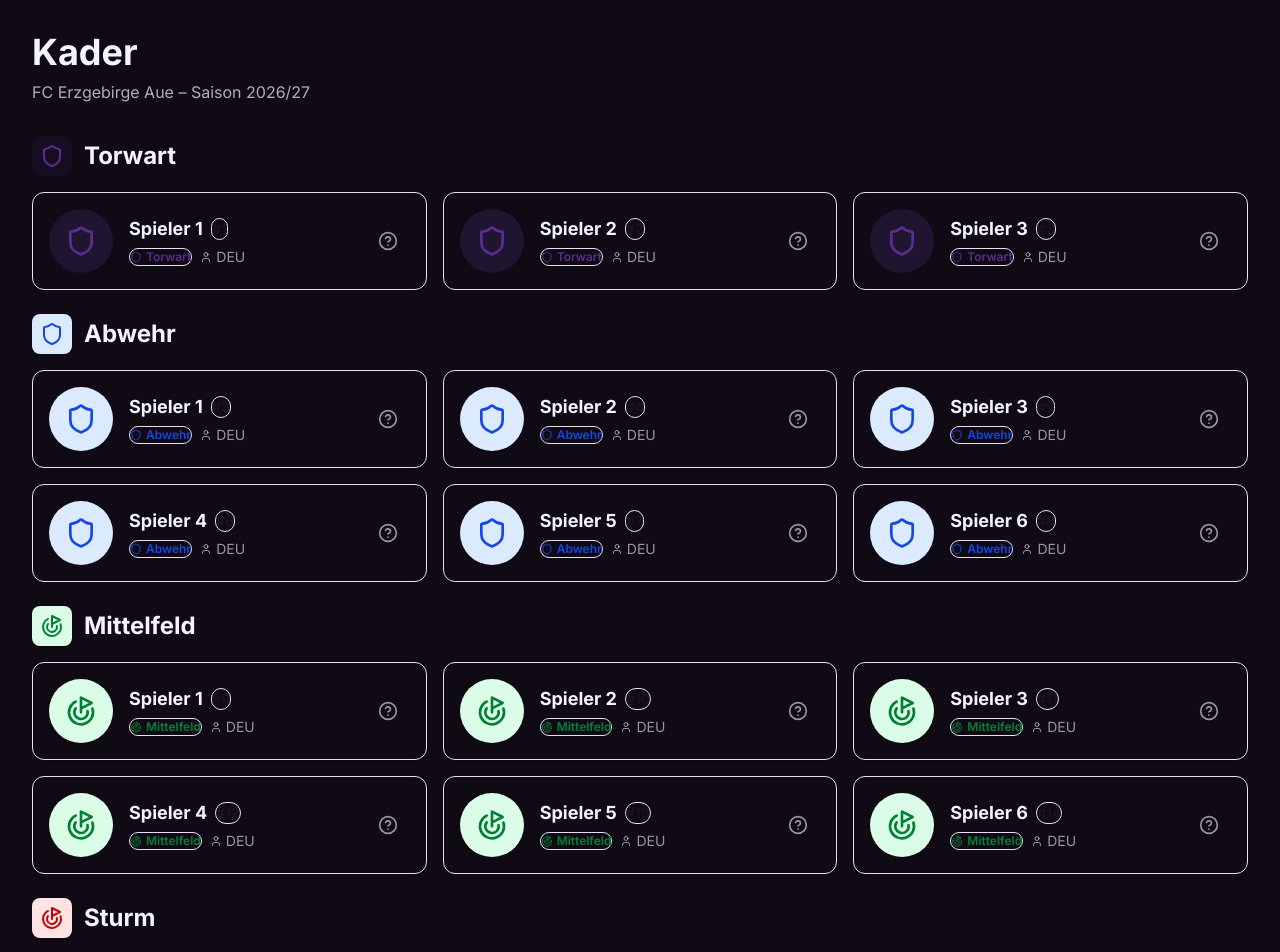
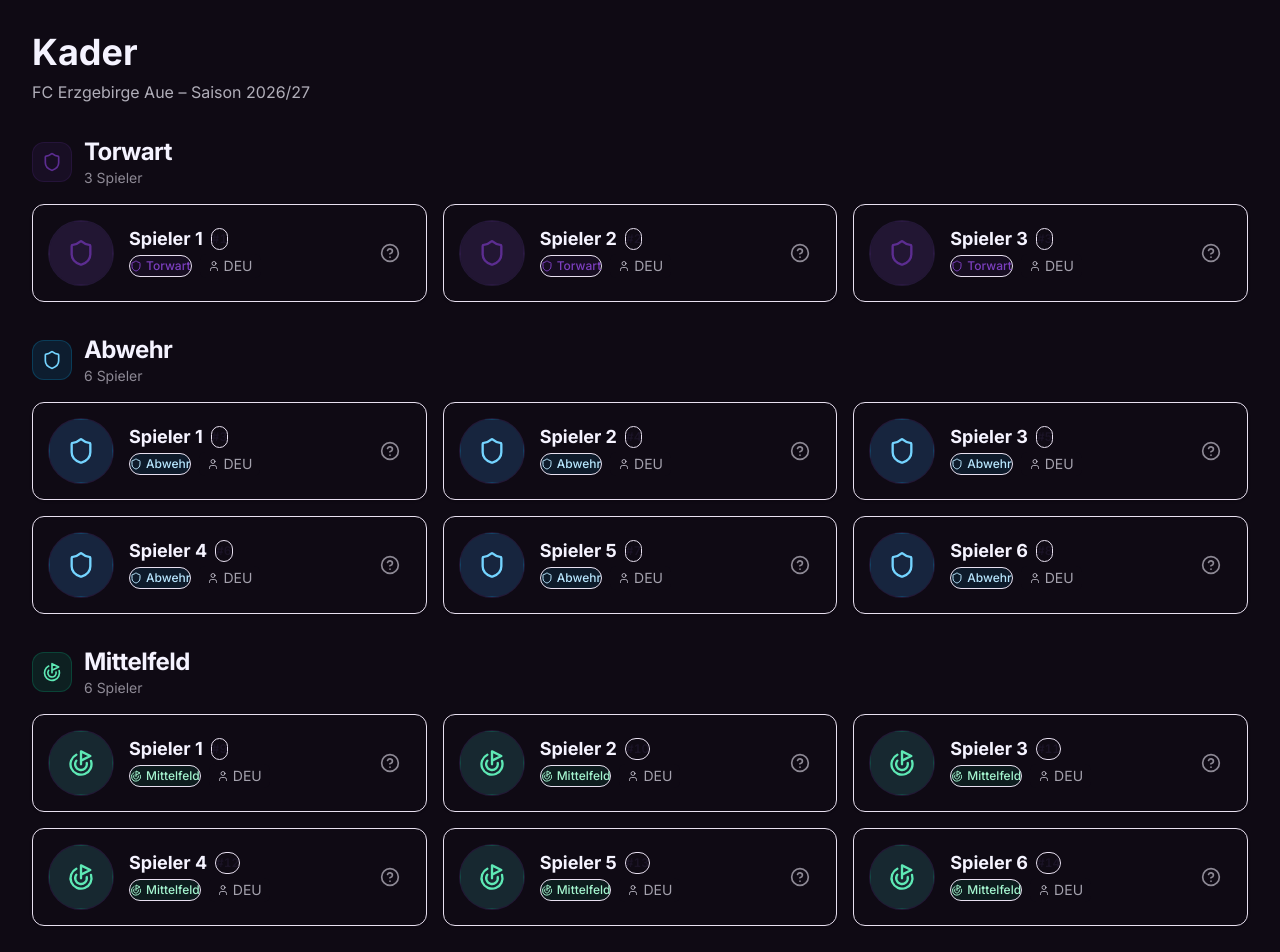
Before and after one commit to PrinzMichiDE/kumpelapp, a Next.js app in the folder webapp/: page /kader in a window 1280 px wide. Shown: the top 952 px of the page. Built offline with nearby package versions, Linux system fonts and the light colour scheme.

Commit message:
ui: enhance squad cards and section accessibility

```diff
--- a/webapp/src/app/(app)/kader/page.tsx
+++ b/webapp/src/app/(app)/kader/page.tsx
@@ -6,10 +6,30 @@ import { User, Shield, Goal, HelpCircle } from 'lucide-react'
 import { cn } from '@kumpelapp/utils'
 
 const positionConfig = {
-  GOALKEEPER: { label: 'Torwart', icon: Shield, color: 'bg-fc-violet/10 text-fc-violet' },
-  DEFENDER: { label: 'Abwehr', icon: Shield, color: 'bg-blue-100 text-blue-700 dark:bg-blue-900 dark:text-blue-300' },
-  MIDFIELDER: { label: 'Mittelfeld', icon: Goal, color: 'bg-green-100 text-green-700 dark:bg-green-900 dark:text-green-300' },
-  FORWARD: { label: 'Sturm', icon: Goal, color: 'bg-red-100 text-red-700 dark:bg-red-900 dark:text-red-300' },
+  GOALKEEPER: {
+    label: 'Torwart',
+    icon: Shield,
+    chip: 'bg-fc-violet/12 text-fc-violet ring-1 ring-inset ring-fc-violet/20',
+    badge: 'border-fc-violet/25 bg-fc-violet/10 text-fc-violet-light',
+  },
+  DEFENDER: {
+    label: 'Abwehr',
+    icon: Shield,
+    chip: 'bg-sky-500/12 text-sky-300 ring-1 ring-inset ring-sky-400/20',
+    badge: 'border-sky-400/25 bg-sky-500/10 text-sky-200',
+  },
+  MIDFIELDER: {
+    label: 'Mittelfeld',
+    icon: Goal,
+    chip: 'bg-emerald-500/12 text-emerald-300 ring-1 ring-inset ring-emerald-400/20',
+    badge: 'border-emerald-400/25 bg-emerald-500/10 text-emerald-200',
+  },
+  FORWARD: {
+    label: 'Sturm',
+    icon: Goal,
+    chip: 'bg-rose-500/12 text-rose-300 ring-1 ring-inset ring-rose-400/20',
+    badge: 'border-rose-400/25 bg-rose-500/10 text-rose-200',
+  },
 } as const
 
 function PlayerCard({ player }: { player: PlayerDto }) {
@@ -17,42 +37,54 @@ function PlayerCard({ player }: { player: PlayerDto }) {
   const Icon = config.icon
 
   return (
-    <Card className="flex flex-col sm:flex-row items-center gap-4 p-4 transition-all hover:shadow-lg hover:border-fc-violet/50">
-      <div className="flex-shrink-0 w-16 h-16 rounded-full bg-fc-surface flex items-center justify-center overflow-hidden">
+    <Card className="group flex flex-col items-center gap-4 p-4 transition-[border-color,box-shadow,transform,background-color] duration-200 hover:-translate-y-0.5 hover:border-fc-violet/40 hover:shadow-lg hover:shadow-fc-violet/5 focus-within:border-fc-violet/40 sm:flex-row sm:items-center">
+      <div className="flex h-16 w-16 shrink-0 items-center justify-center overflow-hidden rounded-full bg-fc-surface ring-1 ring-fc-border/70">
         {player.imageUrl ? (
-          <img src={player.imageUrl} alt={player.name} className="w-full h-full object-cover" />
+          <img
+            src={player.imageUrl}
+            alt={`Foto von ${player.name}`}
+            className="h-full w-full object-cover"
+            loading="lazy"
+            decoding="async"
+          />
         ) : (
-          <div className={cn('w-full h-full flex items-center justify-center', config.color)}>
-            <Icon className="h-8 w-8" aria-hidden="true" />
+          <div className={cn('flex h-full w-full items-center justify-center', config.chip)}>
+            <Icon className="h-7 w-7" aria-hidden="true" />
           </div>
         )}
       </div>
-      <div className="flex-1 text-center sm:text-left">
-        <div className="flex items-center justify-center sm:justify-start gap-2 mb-1">
-          <span className="font-bold text-lg text-fc-fg">{player.name}</span>
-          {player.number && (
-            <Badge variant="secondary" className="text-sm">
+      <div className="min-w-0 flex-1 text-center sm:text-left">
+        <div className="mb-1 flex flex-wrap items-center justify-center gap-2 sm:justify-start">
+          <span className="text-lg font-bold leading-tight text-fc-fg">{player.name}</span>
+          {player.number != null ? (
+            <Badge variant="secondary" className="tabular-nums text-xs">
               #{player.number}
             </Badge>
-          )}
+          ) : null}
         </div>
-        <div className="flex items-center justify-center sm:justify-start gap-2 text-sm text-fc-fg/60">
-          <Badge variant="outline" className={config.color.replace('bg-', 'border-').replace('text-', 'text-')}>
-            <Icon className="h-3 w-3 mr-1" aria-hidden="true" />
+        <div className="flex flex-wrap items-center justify-center gap-2 text-sm text-fc-fg/65 sm:justify-start">
+          <Badge variant="outline" className={cn('font-medium', config.badge)}>
+            <Icon className="mr-1 h-3 w-3" aria-hidden="true" />
             {config.label}
           </Badge>
-          {player.nationality && (
-            <span className="flex items-center gap-1">
+          {player.nationality ? (
+            <span className="inline-flex items-center gap-1 rounded-md bg-fc-bg/35 px-2 py-0.5">
               <User className="h-3 w-3" aria-hidden="true" />
               {player.nationality}
             </span>
-          )}
+          ) : null}
         </div>
       </div>
-      <div className="flex-shrink-0">
-        <Button variant="ghost" size="sm" className="text-fc-fg/60 hover:text-fc-violet">
+      <div className="shrink-0">
+        <Button
+          variant="ghost"
+          size="icon"
+          type="button"
+          className="text-fc-fg/55 hover:text-fc-violet"
+          aria-label={`Spielerdetails für ${player.name} anzeigen`}
+          title="Details (demnächst verfügbar)"
+        >
           <HelpCircle className="h-5 w-5" aria-hidden="true" />
-          <span className="sr-only">Spieler-Details</span>
         </Button>
       </div>
     </Card>
@@ -68,27 +100,36 @@ export default function KaderPage() {
           <p className="mt-2 text-fc-fg/70">FC Erzgebirge Aue – Saison 2026/27</p>
         </div>
 
-        <div className="space-y-6">
+        <div className="space-y-8">
           {(['GOALKEEPER', 'DEFENDER', 'MIDFIELDER', 'FORWARD'] as const).map((position) => {
             const config = positionConfig[position]
             const Icon = config.icon
+            const count = position === 'GOALKEEPER' ? 3 : 6
 
             return (
               <section key={position} aria-labelledby={`${position}-heading`}>
-                <div className="flex items-center gap-3 mb-4">
-                  <div className={cn('w-10 h-10 rounded-lg flex items-center justify-center', config.color)}>
-                    <Icon className="h-6 w-6" aria-hidden="true" />
+                <div className="mb-4 flex items-center gap-3">
+                  <div className={cn('flex h-10 w-10 items-center justify-center rounded-xl', config.chip)}>
+                    <Icon className="h-5 w-5" aria-hidden="true" />
                   </div>
-                  <h2 id={`${position}-heading`} className="text-2xl font-bold text-fc-fg">{config.label}</h2>
+                  <div>
+                    <h2 id={`${position}-heading`} className="text-xl font-bold tracking-tight text-fc-fg sm:text-2xl">
+                      {config.label}
+                    </h2>
+                    <p className="text-sm text-fc-fg/55">{count} Spieler</p>
+                  </div>
                 </div>
-                <div className="grid grid-cols-1 sm:grid-cols-2 lg:grid-cols-3 gap-4">
-                  {Array.from({ length: position === 'GOALKEEPER' ? 3 : 6 }, (_, i) => (
+                <div className="grid grid-cols-1 gap-4 sm:grid-cols-2 lg:grid-cols-3">
+                  {Array.from({ length: count }, (_, i) => (
                     <PlayerCard
                       key={`${position}-${i}`}
                       player={{
                         id: `${position}-${i}`,
                         name: `Spieler ${i + 1}`,
-                        number: i + 1 + (position === 'DEFENDER' ? 2 : position === 'MIDFIELDER' ? 8 : position === 'FORWARD' ? 16 : 0),
+                        number:
+                          i +
+                          1 +
+                          (position === 'DEFENDER' ? 2 : position === 'MIDFIELDER' ? 8 : position === 'FORWARD' ? 16 : 0),
                         position,
                         teamId: '1',
                         imageUrl: null,
@@ -107,13 +148,13 @@ export default function KaderPage() {
           })}
         </div>
 
-        <div className="mt-8 p-6 rounded-lg bg-fc-surface border border-fc-border">
-          <h3 className="text-lg font-semibold text-fc-fg mb-2">Hinweis</h3>
-          <p className="text-fc-fg/70">
-            Die Kaderdaten werden aus öffentlichen Quellen (fussball.de, fc-erzgebirge.de) aggregiert und können
-            von der offiziellen Aufstellung abweichen. Für verbindliche Informationen besuche die offizielle Website.
+        <aside className="mt-8 rounded-xl border border-fc-border/80 bg-fc-surface/60 p-5 sm:p-6" aria-label="Hinweis zu Kaderdaten">
+          <h3 className="mb-2 text-base font-semibold text-fc-fg">Hinweis zu den Kaderdaten</h3>
+          <p className="text-sm leading-relaxed text-fc-fg/70">
+            Die Kaderdaten werden aus öffentlichen Quellen (fussball.de, fc-erzgebirge.de) aggregiert und können von der
+            offiziellen Aufstellung abweichen. Für verbindliche Informationen besuche die offizielle Website.
           </p>
-        </div>
+        </aside>
       </div>
     </div>
   )
```
